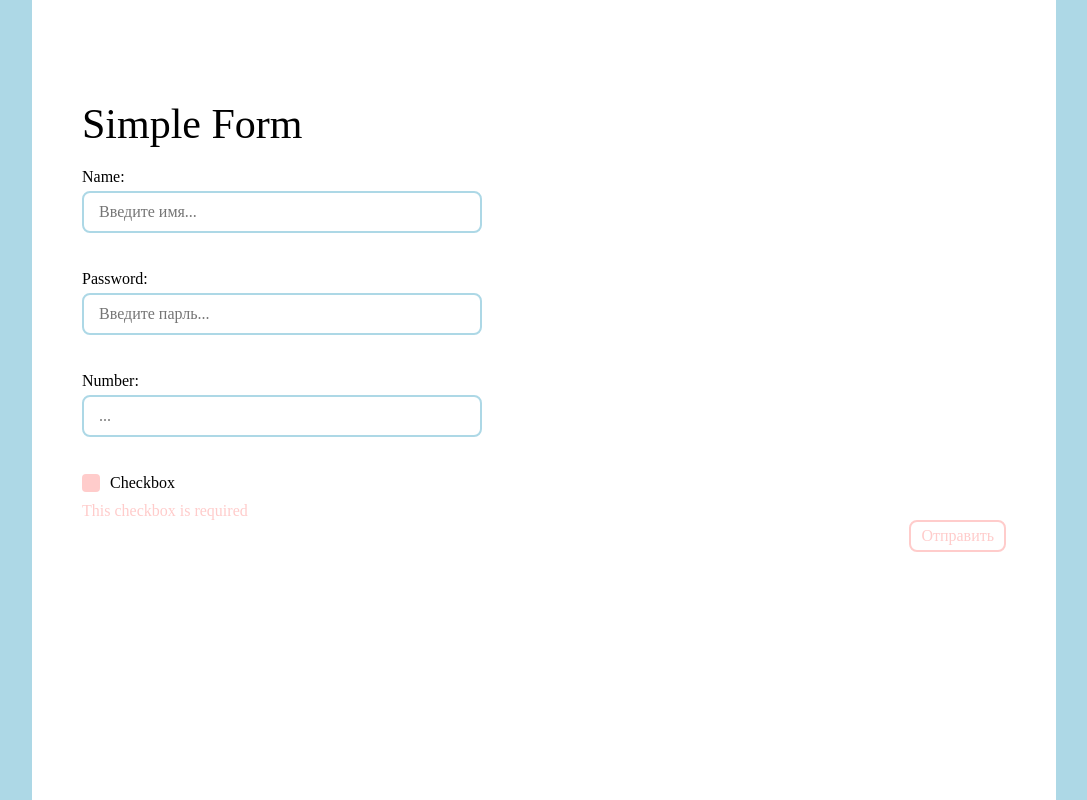
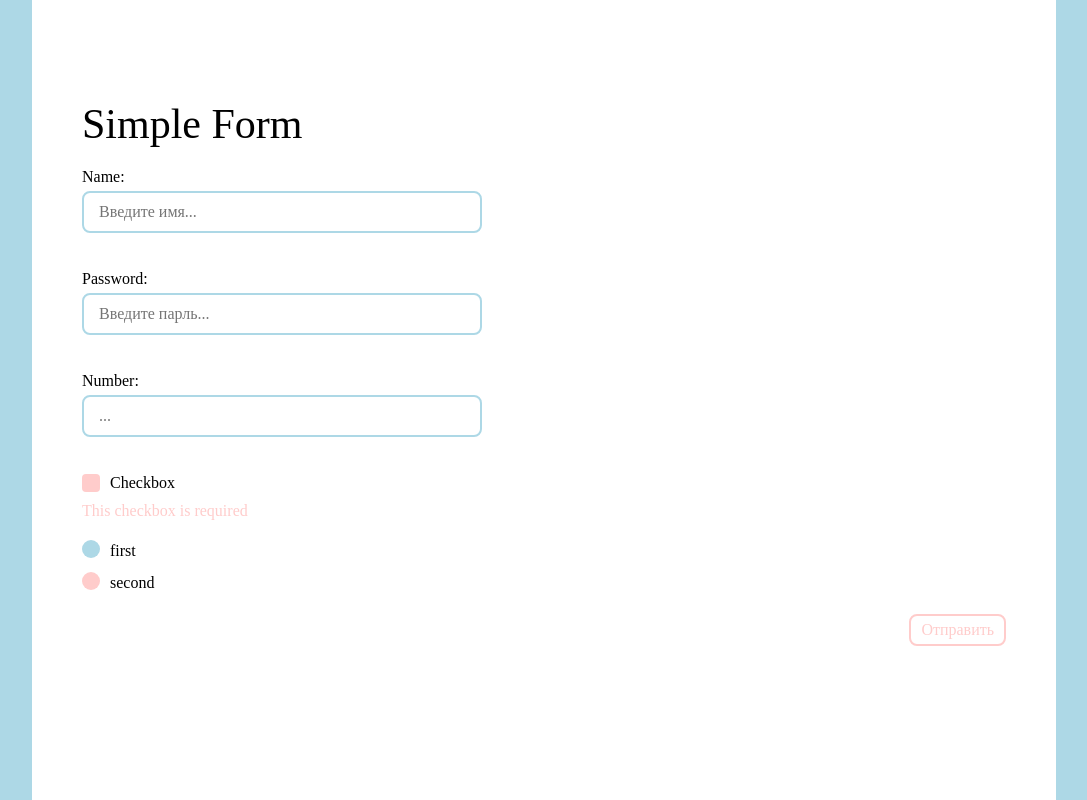
Before and after one commit to neverFeltAlive/vue-form-options, a Vue app: page / in a window 1280 px wide. Shown: the whole page, without its empty margins (96-1183 px from the left). Built offline with nearby package versions, Linux system fonts and the light colour scheme.

Commit message:
[feature] - added radio logic

```diff
--- a/src/components/CustomCheckbox.vue
+++ b/src/components/CustomCheckbox.vue
@@ -41,6 +41,7 @@ export default {
 @import "@utils/vars.scss";
 
 .custom-checkbox {
+  margin-bottom: 20px;
 
   &__inner {
     display: flex;
--- /dev/null
+++ b/src/components/CustomRadio.vue
@@ -0,0 +1,68 @@
+<template>
+  <div class="custom-radio">
+    <div class="custom-radio__option" v-for="option in options" :key="option.id" @click="handleClick($event, option.value)">
+      <input class="custom-radio__input" type="radio" :id="option.id" :name="option.name" :value="option.value" :checked="idRadioChecked(option.id)">
+      <label class="custom-radio__label" :for="option.id">{{ option.label }}</label>
+    </div>
+  </div>
+</template>
+
+<script>
+export default {
+  emits: ['update:modelValue'],
+  props: {
+    modelValue: {
+      type: String,
+      required: true
+    },
+    options: {
+      type: Array,
+      required: true
+    }
+  },
+  methods: {
+    handleClick(event, value) {
+      this.$emit('update:modelValue', value);
+    },
+    idRadioChecked(id) {
+      return this.options.find((option) => option.id === id && option.value === this.modelValue);
+    }
+  }
+};
+</script>
+
+<style lang="scss" scoped>
+@import "@utils/vars.scss";
+
+.custom-radio {
+  display: flex;
+  flex-direction: column;
+  gap: 10px;
+  margin-bottom: 20px;
+
+  &__option {
+    display: flex;
+    align-items: center;
+    gap: 10px;
+  }
+
+  &__input {
+    appearance: none;
+
+    &:before {
+      content: '';
+      display: inline-block;
+      width: 18px;
+      height: 18px;
+      border-radius: 50%;
+      background-color: $light-red;
+      transition: $default-transition;
+      cursor: pointer;
+    }
+
+    &:checked:before {
+      background-color: $light-blue;
+    }
+  }
+}
+</style>
--- a/src/components/SimpleForm.vue
+++ b/src/components/SimpleForm.vue
@@ -1,9 +1,11 @@
 <script>
 import CustomInput from "@components/CustomInput.vue";
 import CustomCheckbox from "@components/CustomCheckbox.vue";
+import CustomRadio from "@components/CustomRadio.vue";
 
 export default {
   components: {
+    CustomRadio,
     CustomInput,
     CustomCheckbox,
   },
@@ -23,6 +25,7 @@ export default {
         isValid: false,
       },
       checkbox: false,
+      radioSelection: 'option-1',
     };
   },
   computed: {
@@ -68,6 +71,7 @@ export default {
     <custom-input type="password" v-model="passwordInput.value" v-model:is-valid="passwordInput.isValid" label="Password" name="pwd" :validate="validatePassword" placeholder="Введите парль..."/>
     <custom-input type="number" v-model="numberInput.value" v-model:is-valid="numberInput.isValid" label="Number" name="number" :validate="validateNumber"/>
     <custom-checkbox class="custom-form__checkbox" v-model="checkbox" label="Checkbox" name="checkbox" required/>
+    <custom-radio v-model="radioSelection" :options="[ {id: 'option-1', value: 'option-1', label: 'first', name: 'value'}, {id: 'option-2', value: 'option-2', label: 'second'} ]"></custom-radio>
     <custom-button :disabled="!isFormValid" class="custom-form__button">Отправить</custom-button>
   </form>
 </template>
```
